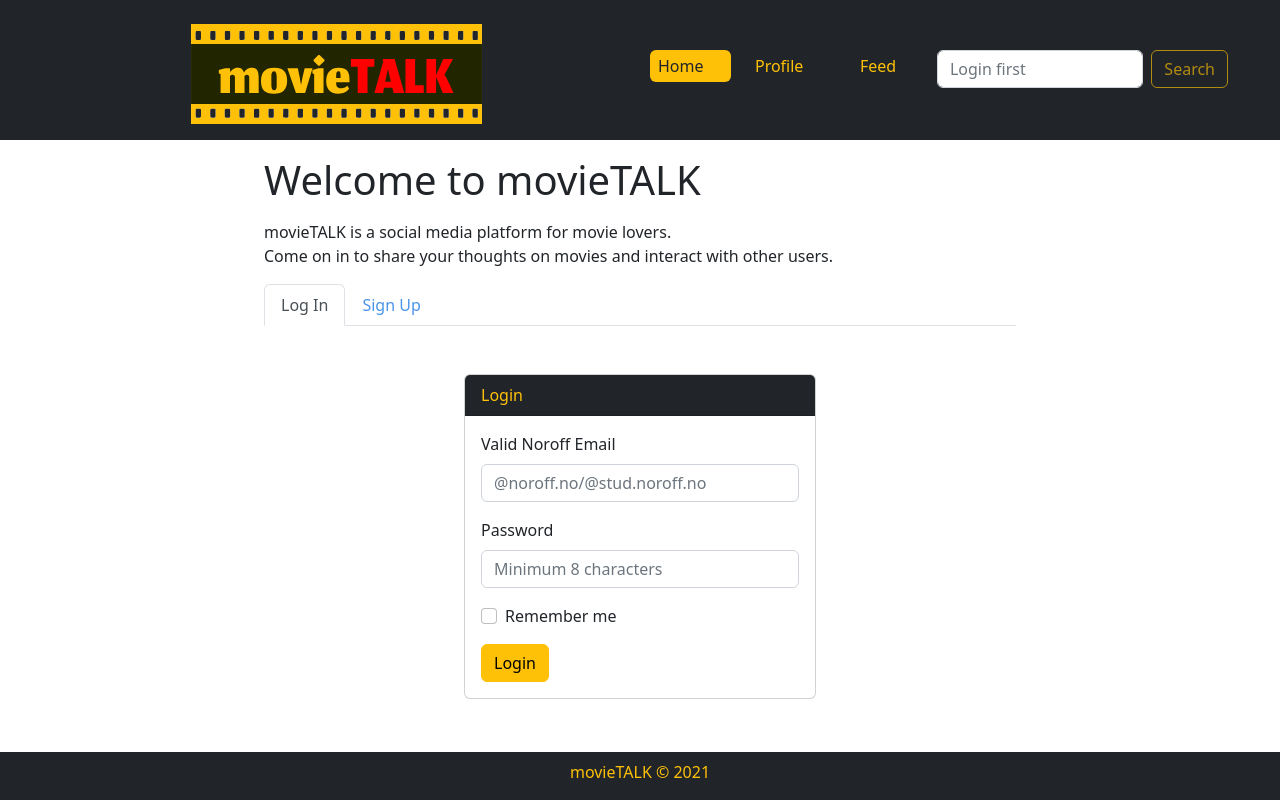
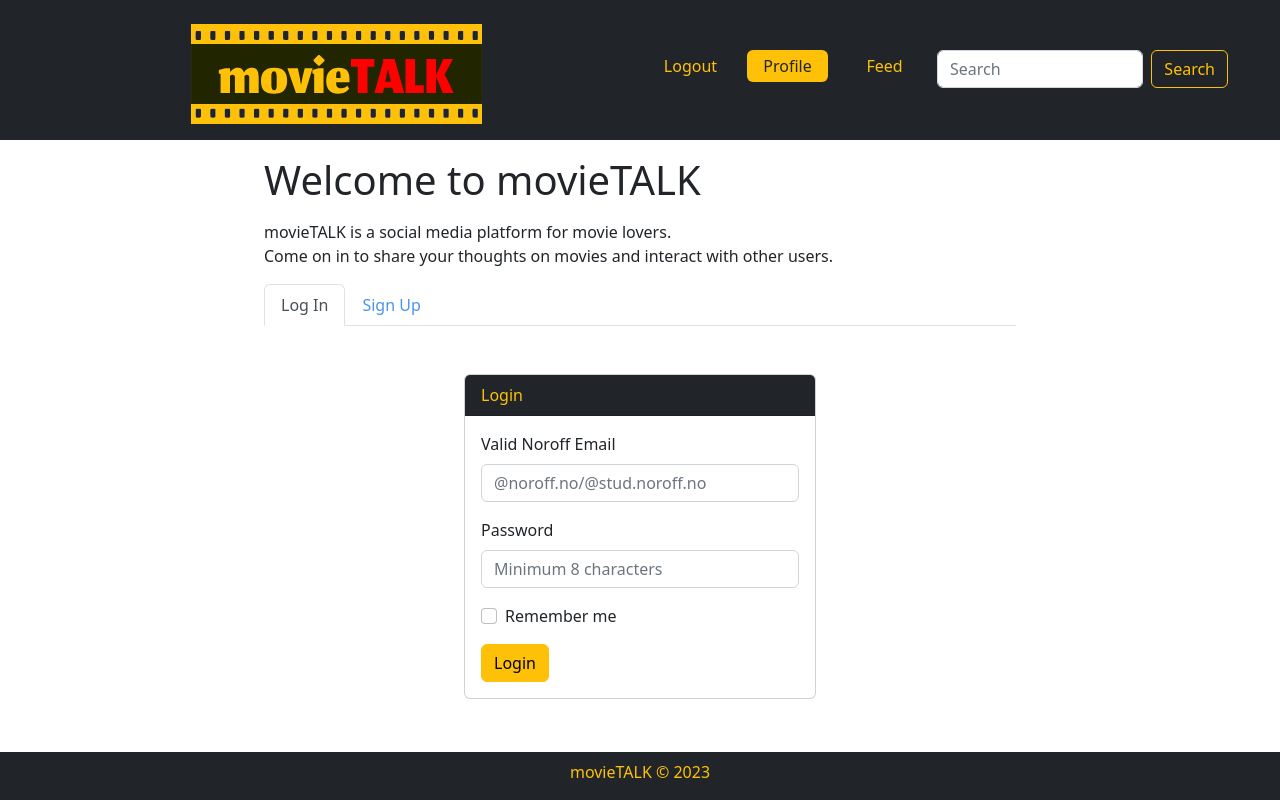
Before and after one commit to runeunhjem/js2-ca, a website with bundled scripts: page index.html in a window 1280 px wide. Built offline with nearby package versions, Linux system fonts and the light colour scheme.

Commit message:
Adjust header on login & change year in footer

```diff
--- a/index.html
+++ b/index.html
@@ -25,7 +25,7 @@
 <body>
 <header class="mx-auto container-fluid bg-dark">
   <nav class="navbar navbar-expand-md pt-4 bg-dark align-items-center mx-auto max-width-1200">
-      <a class="navbar-brand header-logo mb-2 mx-auto ms-md-0 mx-md-auto justify-content-start" href="./index.html" alt="movieTALK Logo"><span class="visually-hidden">Home</span></a>
+    <a class="navbar-brand header-logo mb-2 mx-auto ms-md-0 mx-md-auto justify-content-start" href="../feed/index.html" alt="movieTALK Logo"><span class="visually-hidden">Home</span></a>
     <div class="container mx-auto d-flex align-items-start justify-content-md-end d-flex flex-nowrap">
       <div class="row align-items-center w-100">
         <div class="col-4 justify-content-end col-sm-4 col-md-6 m-1 w-100">
@@ -43,13 +43,13 @@
           <div class="collapse navbar-collapse text-primary w-100" id="navbarMenu">
             <ul class="navbar-nav mb-lg-2 w-100">
               <li class="nav-item me-3 mb-2 py-0 text-warning bg-dark w-100">
-                  <a class="nav-link text-dark bg-warning active rounded-2 py-1 ps-2 logout-link w-100 disabled" aria-current="page" href="index.html">Home</a>
+                <a class="nav-link text-warning rounded-2 py-1 ps-2 logout-link w-100 text-center" href="../index.html">Logout</a>
               </li>
               <li class="nav-item me-3 mb-2 py-0 text-warning bg-dark w-100">
-                  <a class="nav-link text-warning rounded-2 py-1 ps-2 profile-link w-100 disabled" href="./profile/index.html">Profile</a>
+                <a class="nav-link text-dark bg-warning active  rounded-2 py-1 ps-2 profile-link w-100 text-center" aria-current="page" href="index.html">Profile</a>
               </li>
               <li class="nav-item me-3 mb-3 py-0 text-warning bg-dark w-100">
-                  <a class="nav-link text-warning rounded-2 py-1 ps-3 w-100 disabled" href="./feed/index.html">Feed</a>
+                <a class="nav-link text-warning rounded-2 py-1 ps-2 w-100 text-center" href="../feed/index.html">Feed</a>
               </li>
             </ul>
           </div>
@@ -57,8 +57,8 @@
       </div>
       <div class="col-8 col-sm-8 col-md-6 d-flex align-items-start justify-content-start">
         <form class="d-flex mt-1" role="search" id="searchForm">
-            <input class="form-control me-2 max-width-300" id="searchInput" type="search" placeholder="Login first" aria-label="Login first">
-            <button class="btn btn-outline-warning disabled" type="submit">Search</button>
+          <input class="form-control me-2 max-width-300" id="searchInput" type="search" name="searchQuery" placeholder="Search" aria-label="Search">
+          <button class="btn btn-outline-warning" type="submit">Search</button>
         </form>
       </div>
     </div>
@@ -207,7 +207,7 @@
   <div class="container-fluid bg-dark mt-3">
     <div class="row">
       <div class="col">
-        <p class="text-center text-warning mt-2">movieTALK &copy; 2021</p>
+        <p class="text-center text-warning mt-2">movieTALK &copy; 2023</p>
       </div>
     </div>
   </div>
--- a/js/utils/feed.mjs
+++ b/js/utils/feed.mjs
@@ -175,7 +175,7 @@ export function createPostCard(post) {
   // Create an input field for tags
   const tagsInput = document.createElement("input");
   tagsInput.setAttribute("type", "text");
-  tagsInput.setAttribute("placeholder", "Tags (Comma-separated)");
+  tagsInput.setAttribute("placeholder", "Movie categories (Comma-separated)");
   tagsInput.classList.add("form-control", "my-2", "tags-input");
   tagsInput.value = post.tags.join(", "); // Get the initial value
 
```
Also changed, not shown: feed/index.html (+1 -1 lines), feed/post.html (+1 -1 lines), profile/index.html (+1 -1 lines). Lines whose indentation alone changed are shown as unchanged.
